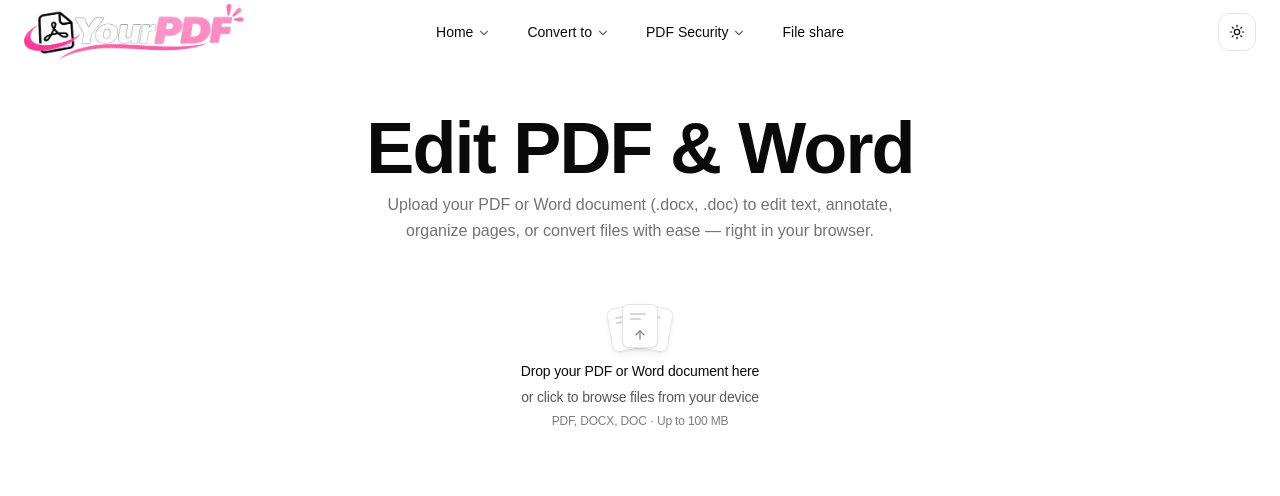
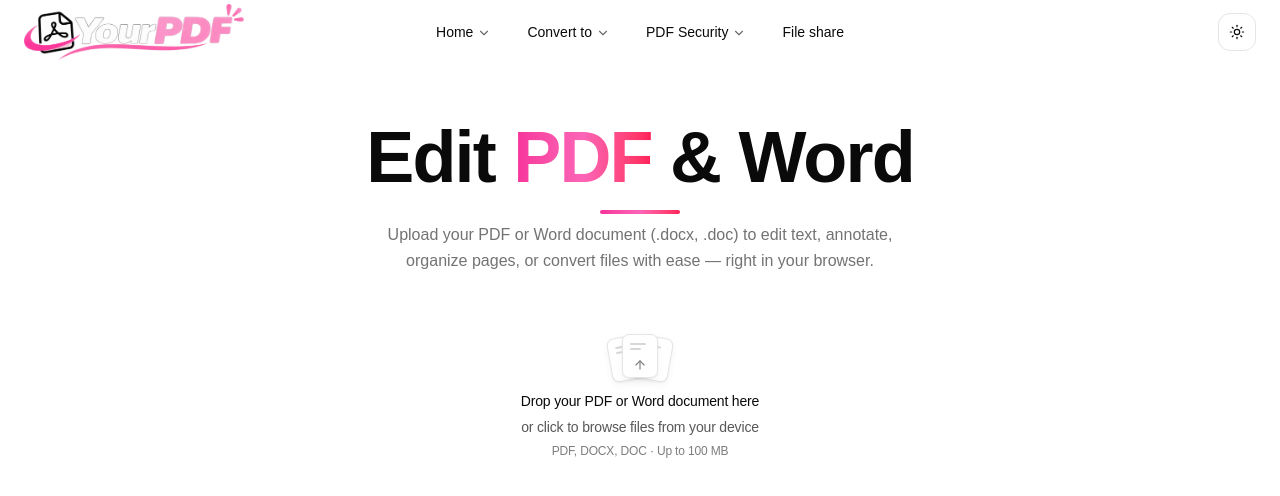
Before and after one commit to zzzaryabali109-lab/yourpdf, a Next.js app: page / in a window 1280 px wide. Shown: the top 496 px of the page. Built offline with nearby package versions, Linux system fonts and the light colour scheme.

Commit message:
Style Edit PDF and Word heading with brand colors

```diff
--- a/src/app/page.tsx
+++ b/src/app/page.tsx
@@ -86,9 +86,12 @@ export default function Home() {
       <main className="flex-1 flex flex-col items-center justify-start pt-6 sm:pt-12 pb-12 sm:pb-16 px-3 sm:px-4">
         {/* PDF Edit Heading Section */}
         <div className="text-center max-w-xl mx-auto mb-6 space-y-2">
-          <h1 className="text-2xl sm:text-4xl md:text-5xl font-bold tracking-tight text-foreground">
-            Edit PDF & Word
+          <h1 className="text-2xl sm:text-4xl md:text-5xl font-extrabold tracking-tight leading-tight">
+            <span className="text-foreground">Edit </span>
+            <span className="bg-gradient-to-r from-pink-500 via-pink-400 to-rose-500 bg-clip-text text-transparent">PDF</span>
+            <span className="text-foreground"> &amp; Word</span>
           </h1>
+          <div className="mx-auto h-1 w-20 rounded-full bg-gradient-to-r from-pink-500 via-pink-400 to-rose-500" aria-hidden="true" />
           <p className="text-xs sm:text-base text-muted-foreground max-w-lg mx-auto leading-relaxed">
             Upload your PDF or Word document (.docx, .doc) to edit text, annotate, organize pages, or convert files with ease — right in your browser.
           </p>
```
